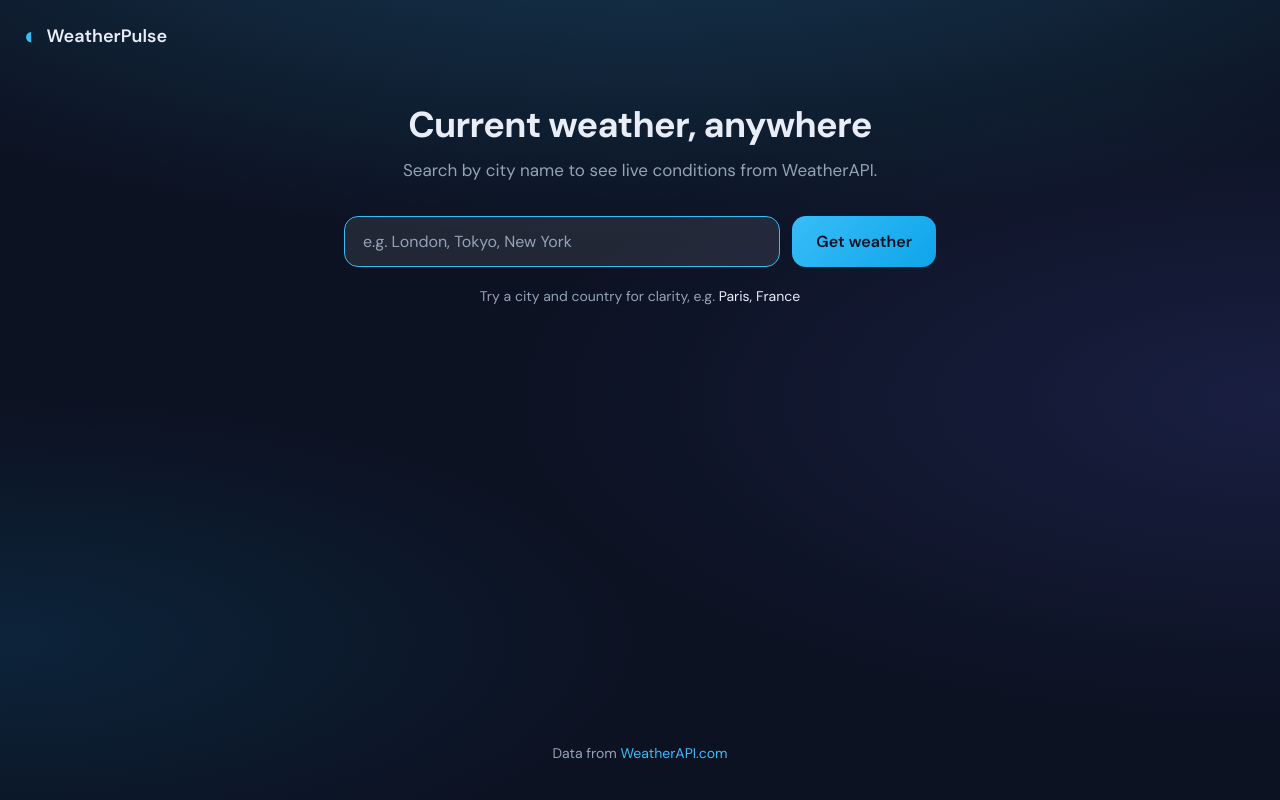
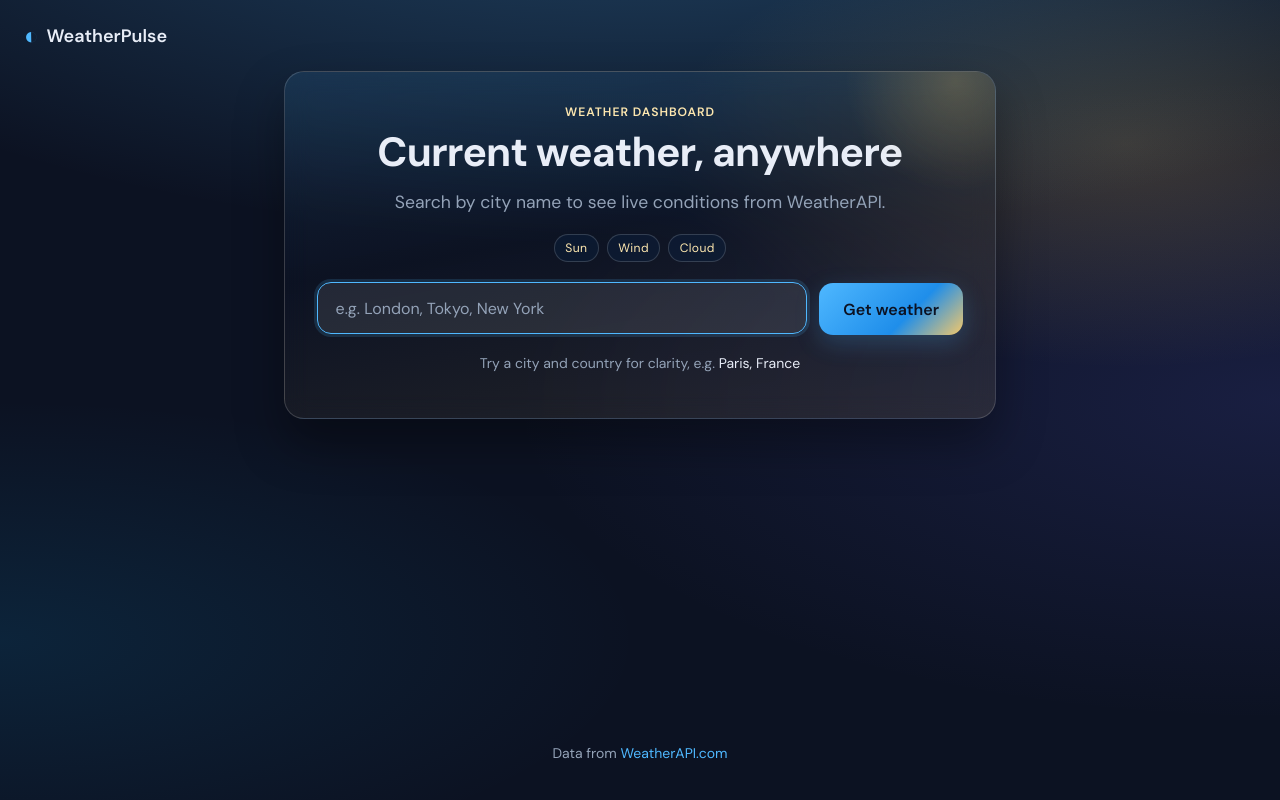
Before and after one commit to licetrosales/applied-ai-automation, a Flask app: page / in a window 1280 px wide. Run offline with Flask 3, Linux system fonts and the light colour scheme.

Commit message:
feat: improve weather dashboard UI

```diff
--- a/projects/weather-app/static/css/style.css
+++ b/projects/weather-app/static/css/style.css
@@ -7,8 +7,10 @@
   --border: rgba(255, 255, 255, 0.12);
   --text: #e8edf7;
   --text-muted: #94a3b8;
-  --accent: #38bdf8;
-  --accent-dim: #0ea5e9;
+  --accent: #4fb8ff;
+  --accent-dim: #1f8eea;
+  --gold: #f4c86a;
+  --gold-soft: #fde7af;
   --success: #34d399;
   --warning: #fbbf24;
   --error: #f87171;
@@ -16,7 +18,7 @@
   --radius-lg: 20px;
   --shadow: 0 24px 48px rgba(0, 0, 0, 0.35);
   --font: "DM Sans", system-ui, -apple-system, sans-serif;
-  --max-width: 640px;
+  --max-width: 760px;
 }
 
 *,
@@ -45,7 +47,8 @@ body {
   inset: 0;
   z-index: -1;
   background:
-    radial-gradient(ellipse 80% 50% at 50% -20%, rgba(56, 189, 248, 0.25), transparent),
+    radial-gradient(ellipse 80% 50% at 50% -20%, rgba(79, 184, 255, 0.32), transparent),
+    radial-gradient(ellipse 36% 28% at 88% 18%, rgba(244, 200, 106, 0.2), transparent),
     radial-gradient(ellipse 60% 40% at 100% 50%, rgba(99, 102, 241, 0.15), transparent),
     radial-gradient(ellipse 50% 30% at 0% 80%, rgba(14, 165, 233, 0.12), transparent),
     var(--bg-deep);
@@ -75,7 +78,13 @@ body {
   width: 100%;
   max-width: var(--max-width);
   margin: 0 auto;
-  padding: 0 1.5rem 3rem;
+  padding: 0 1.25rem 3rem;
+}
+
+@media (min-width: 640px) {
+  .main-content {
+    padding: 0 1.5rem 3rem;
+  }
 }
 
 .site-footer {
@@ -123,26 +132,89 @@ body {
 /* Hero / home */
 .hero {
   text-align: center;
-  padding: 2rem 0 1rem;
+  padding: 1.75rem 0 1rem;
+}
+
+.hero-card {
+  position: relative;
+  overflow: hidden;
+  background: linear-gradient(170deg, rgba(79, 184, 255, 0.12), rgba(15, 23, 42, 0.15) 45%, rgba(244, 200, 106, 0.1));
+  border: 1px solid rgba(255, 255, 255, 0.16);
+  border-radius: var(--radius-lg);
+  padding: clamp(1.4rem, 4vw, 2rem);
+  box-shadow: var(--shadow);
+  backdrop-filter: blur(12px);
+  transition: transform 0.2s ease, border-color 0.2s ease, box-shadow 0.2s ease;
+}
+
+.hero-card::after {
+  content: "";
+  position: absolute;
+  width: 220px;
+  height: 220px;
+  top: -100px;
+  right: -70px;
+  border-radius: 999px;
+  background: radial-gradient(circle, rgba(244, 200, 106, 0.22), transparent 70%);
+  pointer-events: none;
+}
+
+.hero-card:hover {
+  transform: translateY(-2px);
+  border-color: rgba(255, 255, 255, 0.25);
+  box-shadow: 0 28px 55px rgba(0, 0, 0, 0.38);
+}
+
+.hero-kicker {
+  margin: 0 0 0.6rem;
+  color: var(--gold-soft);
+  text-transform: uppercase;
+  letter-spacing: 0.08em;
+  font-size: 0.76rem;
+  font-weight: 600;
 }
 
 .hero-title {
   margin: 0 0 0.75rem;
-  font-size: clamp(1.75rem, 5vw, 2.25rem);
+  font-size: clamp(1.9rem, 5vw, 2.55rem);
   font-weight: 700;
   letter-spacing: -0.02em;
-  line-height: 1.2;
+  line-height: 1.15;
 }
 
 .hero-subtitle {
-  margin: 0 0 2rem;
+  margin: 0 0 1.15rem;
   color: var(--text-muted);
-  font-size: 1.0625rem;
-  line-height: 1.5;
+  font-size: clamp(1rem, 2.7vw, 1.1rem);
+  line-height: 1.55;
+}
+
+.hero-moods {
+  display: flex;
+  justify-content: center;
+  gap: 0.5rem;
+  margin: 0 0 1.35rem;
+  flex-wrap: wrap;
+}
+
+.mood-chip {
+  padding: 0.3rem 0.65rem;
+  border-radius: 999px;
+  border: 1px solid rgba(255, 255, 255, 0.16);
+  background: rgba(13, 33, 63, 0.46);
+  color: var(--gold-soft);
+  font-size: 0.76rem;
+  letter-spacing: 0.03em;
+  transition: transform 0.2s ease, background 0.2s ease;
+}
+
+.mood-chip:hover {
+  transform: translateY(-1px);
+  background: rgba(30, 63, 109, 0.52);
 }
 
 .hint {
-  margin-top: 1.25rem;
+  margin-top: 1.2rem;
   font-size: 0.875rem;
   color: var(--text-muted);
 }
@@ -160,7 +232,7 @@ body {
 .search-row {
   display: flex;
   flex-direction: column;
-  gap: 0.75rem;
+  gap: 0.8rem;
 }
 
 @media (min-width: 480px) {
@@ -172,7 +244,7 @@ body {
 .search-input {
   flex: 1;
   width: 100%;
-  padding: 0.875rem 1.125rem;
+  padding: 0.9rem 1.1rem;
   font: inherit;
   font-size: 1rem;
   color: var(--text);
@@ -180,7 +252,7 @@ body {
   border: 1px solid var(--border);
   border-radius: var(--radius);
   outline: none;
-  transition: border-color 0.15s, background 0.15s;
+  transition: border-color 0.18s ease, background 0.18s ease, box-shadow 0.18s ease, transform 0.18s ease;
 }
 
 .search-input::placeholder {
@@ -190,6 +262,8 @@ body {
 .search-input:focus {
   border-color: var(--accent);
   background: var(--bg-card-hover);
+  box-shadow: 0 0 0 3px rgba(79, 184, 255, 0.15);
+  transform: translateY(-1px);
 }
 
 .btn {
@@ -201,7 +275,7 @@ body {
   border-radius: var(--radius);
   cursor: pointer;
   white-space: nowrap;
-  transition: transform 0.1s, background 0.15s;
+  transition: transform 0.18s ease, background 0.18s ease, box-shadow 0.18s ease, filter 0.18s ease;
 }
 
 .btn:active {
@@ -210,11 +284,14 @@ body {
 
 .btn-primary {
   color: var(--bg-deep);
-  background: linear-gradient(135deg, var(--accent), var(--accent-dim));
+  background: linear-gradient(135deg, var(--accent), var(--accent-dim) 62%, var(--gold));
+  box-shadow: 0 8px 24px rgba(79, 184, 255, 0.22);
 }
 
 .btn-primary:hover {
-  filter: brightness(1.08);
+  transform: translateY(-1px);
+  filter: brightness(1.06);
+  box-shadow: 0 10px 28px rgba(79, 184, 255, 0.28);
 }
 
 /* Weather results */
--- a/projects/weather-app/templates/index.html
+++ b/projects/weather-app/templates/index.html
@@ -3,11 +3,18 @@
 {% block title %}Search Weather — Skyline{% endblock %}
 
 {% block content %}
-  <section class="hero">
+  <section class="hero hero-card">
+    <p class="hero-kicker">Weather Dashboard</p>
     <h1 class="hero-title">Current weather, anywhere</h1>
     <p class="hero-subtitle">
       Search by city name to see live conditions from WeatherAPI.
     </p>
+
+    <div class="hero-moods" aria-hidden="true">
+      <span class="mood-chip">Sun</span>
+      <span class="mood-chip">Wind</span>
+      <span class="mood-chip">Cloud</span>
+    </div>
 
     <form
       class="search-form"
```
